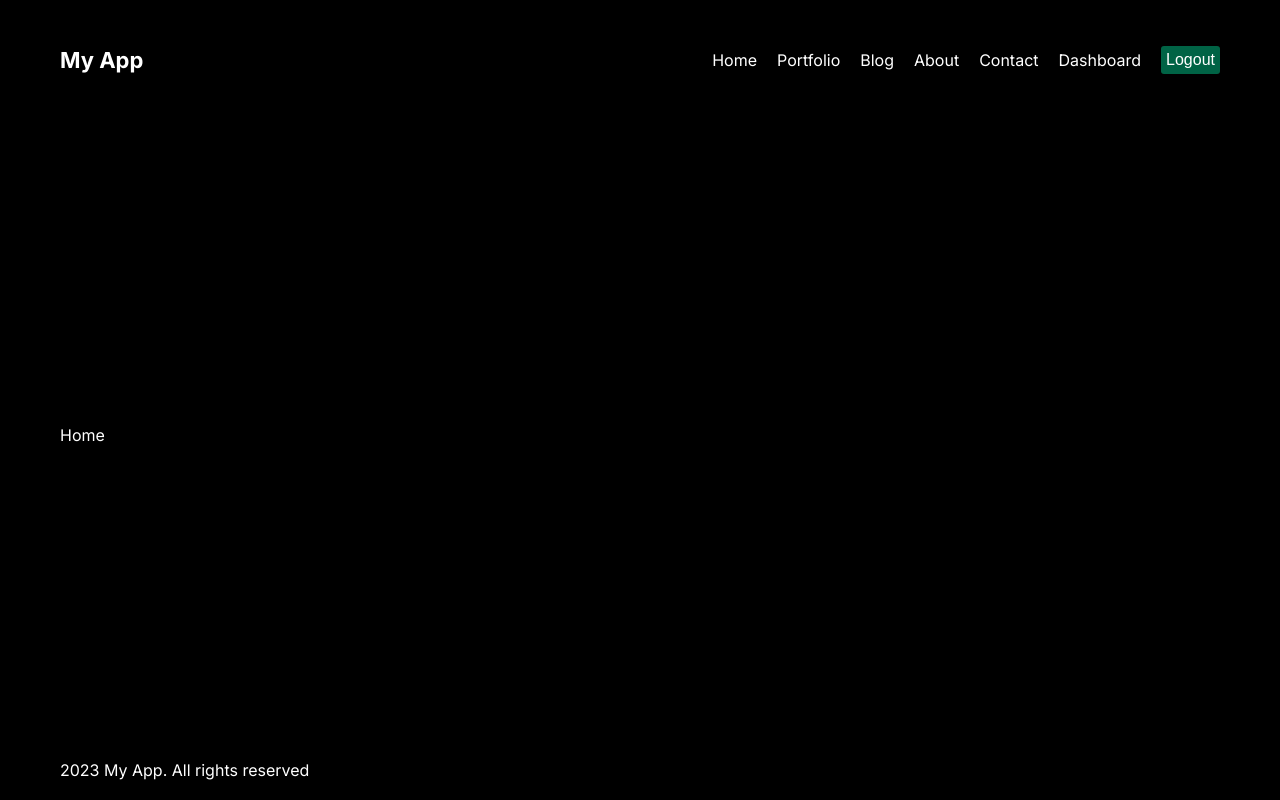
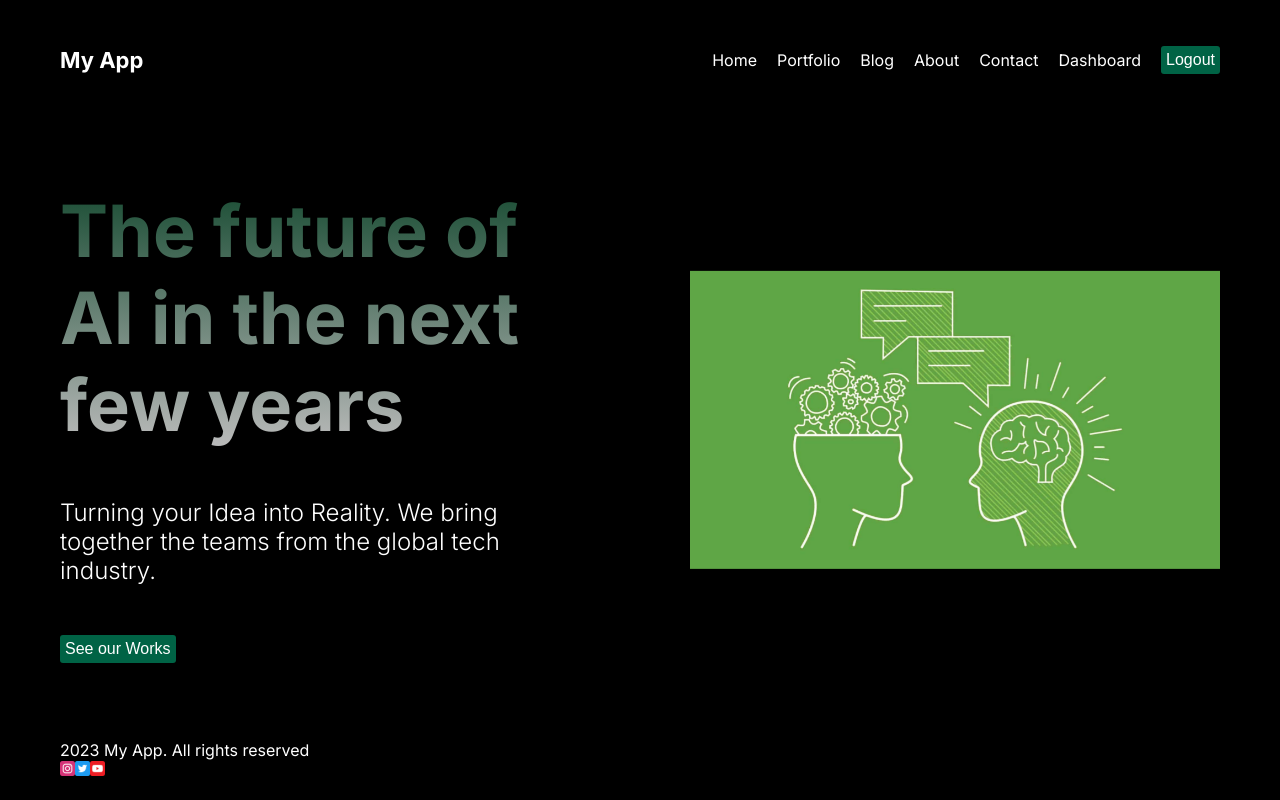
Before and after one commit to alexey-sevastynov/my-app-nextJS13.4, a Next.js app: page / in a window 1280 px wide. Built offline with nearby package versions, Linux system fonts and the light colour scheme.

Commit message:
added content home page

```diff
--- a/src/app/globals.css
+++ b/src/app/globals.css
@@ -10,12 +10,25 @@
   /* breakpoint */
   --mobile-breakpoint: 576px;
   --tablet-breakpoint: 768px;
+  --laptop-breakpoint: 1024px;
 
 }
+
+h1 {
+  font-size: 72px;
+  background: linear-gradient(to bottom, #194c33, #bbb);
+  -webkit-background-clip: text;
+  -webkit-text-fill-color: transparent;
+
+}
+
+
 
 h3 {
   font-size: 22px;
 }
+
+
 
 
 
@@ -62,7 +75,17 @@ li {
   justify-content: space-between;
 }
 
+@media(max-width: 1024px) {
+  h1 {
+    font-size: 54px;
+  }
+}
+
 @media(max-width: 768px) {
+  h1 {
+    font-size: 34px;
+  }
+
   .container {
     padding: 10px 10px 10px 10px;
   }
--- a/src/app/page.module.css
+++ b/src/app/page.module.css
@@ -1,229 +1,53 @@
-.main {
+.home {
+  display: flex;
+  align-items: center;
+  gap: 100px;
+}
+
+.item {
+  flex: 1;
   display: flex;
   flex-direction: column;
-  justify-content: space-between;
-  align-items: center;
-  padding: 6rem;
-  min-height: 100vh;
+  gap: 50px;
 }
 
-.description {
-  display: inherit;
-  justify-content: inherit;
-  align-items: inherit;
-  font-size: 0.85rem;
-  max-width: var(--max-width);
+
+.img {
   width: 100%;
-  z-index: 2;
-  font-family: var(--font-mono);
+  height: 500px;
+  object-fit: contain;
+  animation: move 3s infinite ease alternate;
 }
 
-.description a {
-  display: flex;
-  justify-content: center;
-  align-items: center;
-  gap: 0.5rem;
-}
-
-.description p {
-  position: relative;
-  margin: 0;
-  padding: 1rem;
-  background-color: rgba(var(--callout-rgb), 0.5);
-  border: 1px solid rgba(var(--callout-border-rgb), 0.3);
-  border-radius: var(--border-radius);
-}
-
-.code {
-  font-weight: 700;
-  font-family: var(--font-mono);
-}
-
-.grid {
-  display: grid;
-  grid-template-columns: repeat(4, minmax(25%, auto));
-  max-width: 100%;
-  width: var(--max-width);
-}
-
-.card {
-  padding: 1rem 1.2rem;
-  border-radius: var(--border-radius);
-  background: rgba(var(--card-rgb), 0);
-  border: 1px solid rgba(var(--card-border-rgb), 0);
-  transition: background 200ms, border 200ms;
-}
-
-.card span {
-  display: inline-block;
-  transition: transform 200ms;
-}
-
-.card h2 {
-  font-weight: 600;
-  margin-bottom: 0.7rem;
-}
-
-.card p {
-  margin: 0;
-  opacity: 0.6;
-  font-size: 0.9rem;
-  line-height: 1.5;
-  max-width: 30ch;
-}
-
-.center {
-  display: flex;
-  justify-content: center;
-  align-items: center;
-  position: relative;
-  padding: 4rem 0;
-}
-
-.center::before {
-  background: var(--secondary-glow);
-  border-radius: 50%;
-  width: 480px;
-  height: 360px;
-  margin-left: -400px;
-}
-
-.center::after {
-  background: var(--primary-glow);
-  width: 240px;
-  height: 180px;
-  z-index: -1;
-}
-
-.center::before,
-.center::after {
-  content: '';
-  left: 50%;
-  position: absolute;
-  filter: blur(45px);
-  transform: translateZ(0);
-}
-
-.logo {
-  position: relative;
-}
-/* Enable hover only on non-touch devices */
-@media (hover: hover) and (pointer: fine) {
-  .card:hover {
-    background: rgba(var(--card-rgb), 0.1);
-    border: 1px solid rgba(var(--card-border-rgb), 0.15);
+@keyframes move {
+  from {
+    transform: translateY(-10px);
   }
 
-  .card:hover span {
-    transform: translateX(4px);
+  to {
+    transform: translateY(10px);
   }
 }
 
-@media (prefers-reduced-motion) {
-  .card:hover span {
-    transform: none;
+.desc {
+  font-size: 24px;
+  font-weight: 300;
+}
+
+@media(max-width: 1024px) {
+  .home {
+    flex-direction: column-reverse;
   }
 }
 
-/* Mobile */
-@media (max-width: 700px) {
-  .content {
-    padding: 4rem;
-  }
-
-  .grid {
-    grid-template-columns: 1fr;
-    margin-bottom: 120px;
-    max-width: 320px;
-    text-align: center;
-  }
-
-  .card {
-    padding: 1rem 2.5rem;
-  }
-
-  .card h2 {
-    margin-bottom: 0.5rem;
-  }
-
-  .center {
-    padding: 8rem 0 6rem;
-  }
-
-  .center::before {
-    transform: none;
-    height: 300px;
-  }
-
-  .description {
-    font-size: 0.8rem;
-  }
-
-  .description a {
-    padding: 1rem;
-  }
-
-  .description p,
-  .description div {
-    display: flex;
-    justify-content: center;
-    position: fixed;
-    width: 100%;
-  }
-
-  .description p {
-    align-items: center;
-    inset: 0 0 auto;
-    padding: 2rem 1rem 1.4rem;
-    border-radius: 0;
-    border: none;
-    border-bottom: 1px solid rgba(var(--callout-border-rgb), 0.25);
-    background: linear-gradient(
-      to bottom,
-      rgba(var(--background-start-rgb), 1),
-      rgba(var(--callout-rgb), 0.5)
-    );
-    background-clip: padding-box;
-    backdrop-filter: blur(24px);
-  }
-
-  .description div {
-    align-items: flex-end;
-    pointer-events: none;
-    inset: auto 0 0;
-    padding: 2rem;
-    height: 200px;
-    background: linear-gradient(
-      to bottom,
-      transparent 0%,
-      rgb(var(--background-end-rgb)) 40%
-    );
-    z-index: 1;
+@media(max-width: 768px) {
+  .img {
+    max-height: 450px;
   }
 }
 
-/* Tablet and Smaller Desktop */
-@media (min-width: 701px) and (max-width: 1120px) {
-  .grid {
-    grid-template-columns: repeat(2, 50%);
+@media(max-width: 576px) {
+  .img {
+    max-height: 300px;
   }
 }
-
-@media (prefers-color-scheme: dark) {
-  .vercelLogo {
-    filter: invert(1);
-  }
-
-  .logo {
-    filter: invert(1) drop-shadow(0 0 0.3rem #ffffff70);
-  }
-}
-
-@keyframes rotate {
-  from {
-    transform: rotate(360deg);
-  }
-  to {
-    transform: rotate(0deg);
-  }
-}
--- a/src/app/page.tsx
+++ b/src/app/page.tsx
@@ -1,3 +1,26 @@
+import Button from "@/components/button/button";
+import styles from "./page.module.css";
+import Link from "next/link";
+import Hero from "public/hero.png";
+
+import Image from "next/image";
+
 export default function Home() {
-  return <main>Home</main>;
+  return (
+    <main className={styles.home}>
+      <div className={styles.item}>
+        <h1>The future of AI in the next few years</h1>
+        <p className={styles.desc}>
+          Turning your Idea into Reality. We bring together the teams from the
+          global tech industry.
+        </p>
+        <Link href="/portfolio">
+          <Button>See our Works</Button>
+        </Link>
+      </div>
+      <div className={styles.item}>
+        <Image src={Hero} alt="hero" className={styles.img} />
+      </div>
+    </main>
+  );
 }
--- a/src/components/footer/footer.tsx
+++ b/src/components/footer/footer.tsx
@@ -1,8 +1,26 @@
+import { SOCIAL_ICONS } from "@/constants/social-icon/socialIcons";
+import styles from "./page.module.css";
+import Image from "next/image";
+import Link from "next/link";
+
 const Footer = () => {
   return (
-    <footer>
+    <footer className={styles.footer}>
       <div>
         <p>2023 My App. All rights reserved</p>
+      </div>
+      <div className={styles.social}>
+        {SOCIAL_ICONS.map((icon) => (
+          <Link href={icon.link} key={icon.id} target="_blank">
+            <Image
+              src={icon.src}
+              width={15}
+              height={15}
+              className={styles.icon}
+              alt={icon.alt}
+            />
+          </Link>
+        ))}
       </div>
     </footer>
   );
--- /dev/null
+++ b/src/components/footer/page.module.css
@@ -0,0 +1,18 @@
+.button {
+    padding: 5px;
+    border: none;
+    background-color: var(--btn);
+    color: var(--font-white);
+    font-size: 16px;
+
+    cursor: pointer;
+    border-radius: 3px;
+}
+
+.button:hover {
+    background-color: var(--btn-hover);
+}
+
+.button:active {
+    background-color: var(--btn-active);
+}
--- /dev/null
+++ b/src/constants/social-icon/socialIcon.type.ts
@@ -0,0 +1,6 @@
+type SocialIconType = {
+  id: number;
+  src: string;
+  alt: string;
+  link: string;
+};
--- /dev/null
+++ b/src/constants/social-icon/socialIcons.ts
@@ -0,0 +1,20 @@
+export const SOCIAL_ICONS: SocialIconType[] = [
+  {
+    id: 1,
+    src: "/inst.png",
+    alt: "instagram",
+    link: "https://github.com/alexey-sevastynov",
+  },
+  {
+    id: 2,
+    src: "/twitter.png",
+    alt: "twitter",
+    link: "https://github.com/alexey-sevastynov",
+  },
+  {
+    id: 3,
+    src: "/yt.png",
+    alt: "youTube",
+    link: "https://github.com/alexey-sevastynov",
+  },
+];
```
Also changed, not shown: src/constants/links/link.type.ts (renamed from src/constants/links/links.type.ts).
